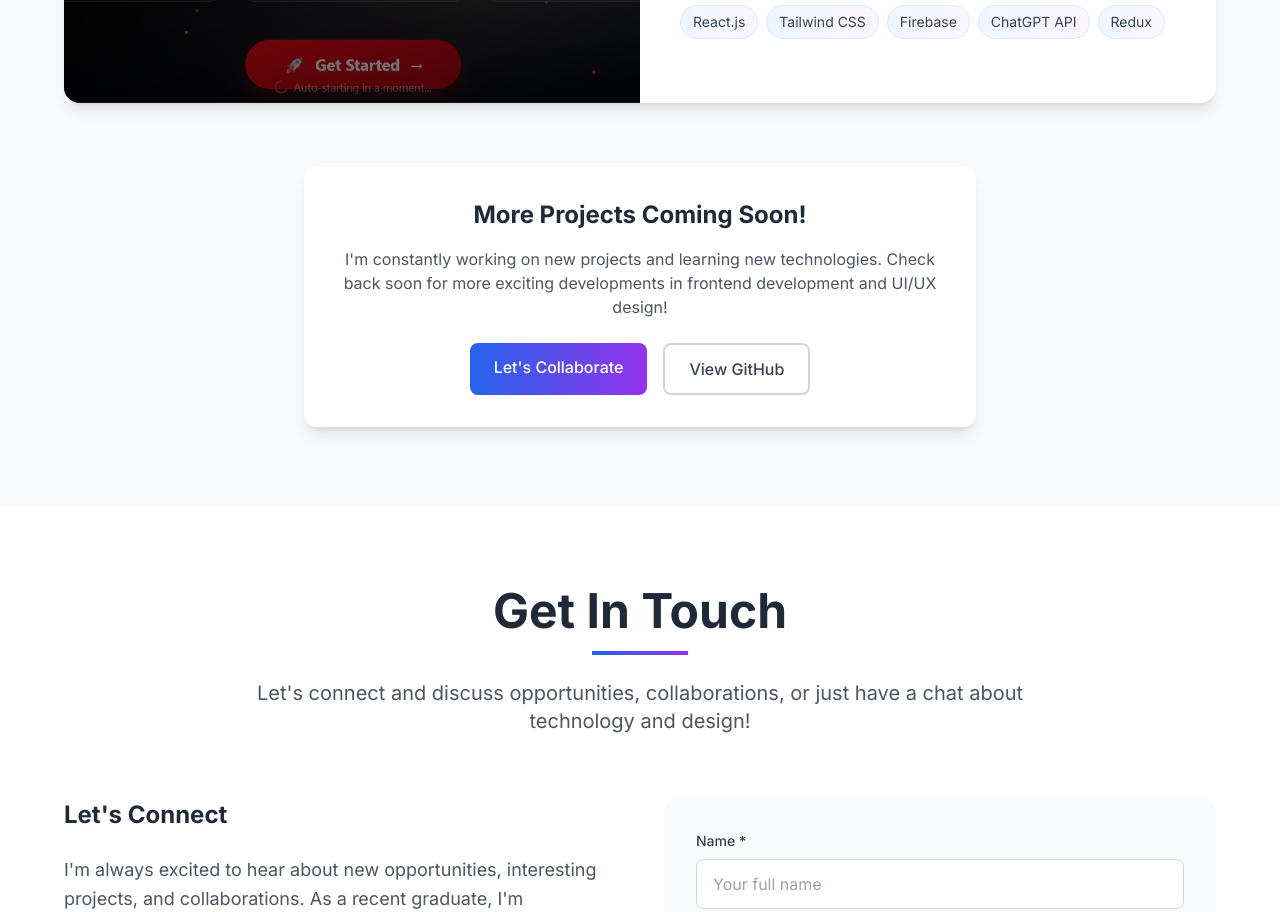
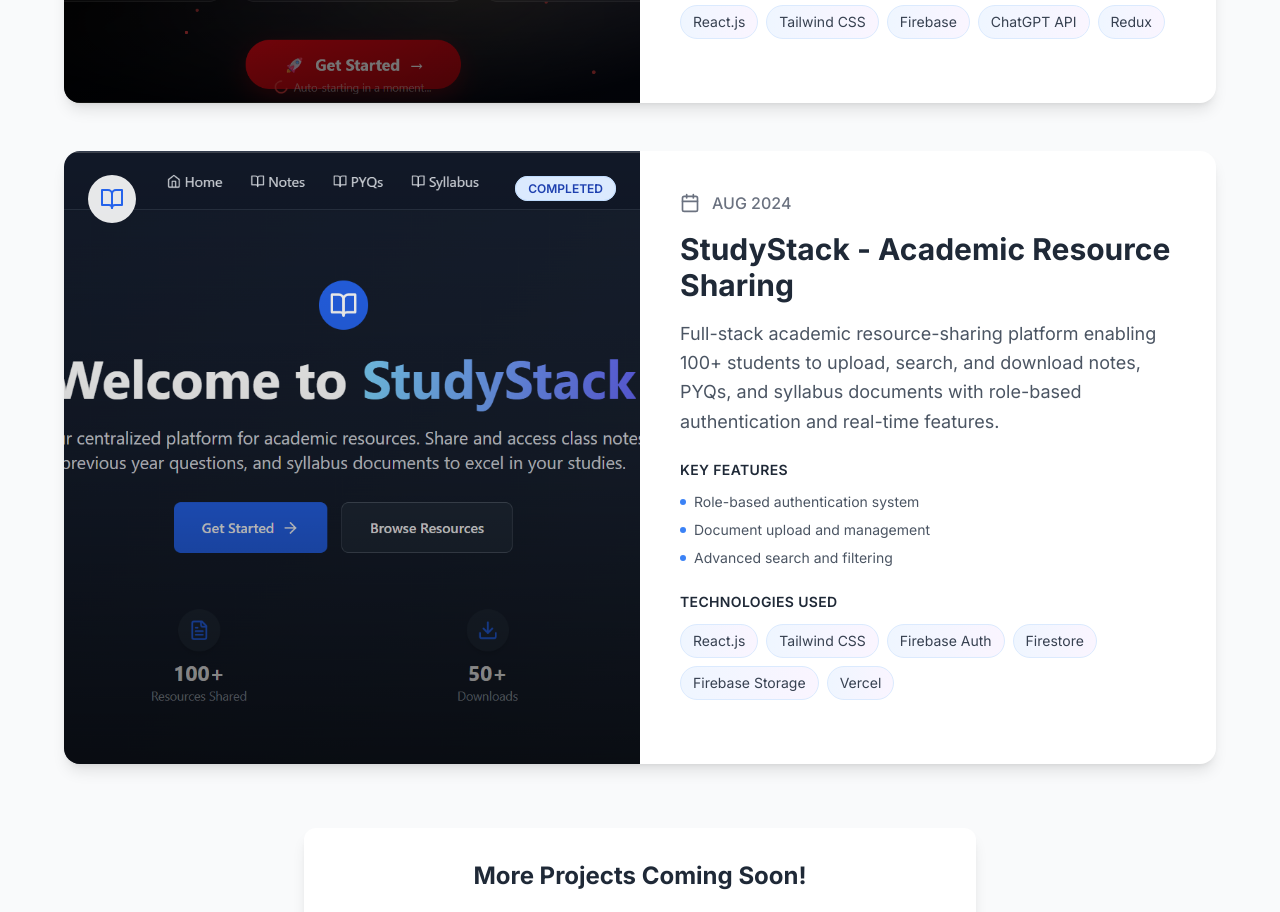
Before and after one commit to nehatkr/React_Portfolio, a React (Vite) app: page / in a window 1280 px wide. Shown: the part 5673-6585 px from the top of the page. Built offline with nearby package versions, Linux system fonts and the light colour scheme.

Commit message:
Add StudyStack Project to Portfolio

```diff
--- a/src/components/Projects.tsx
+++ b/src/components/Projects.tsx
@@ -1,6 +1,6 @@
 import { useState } from 'react';
 import { motion, AnimatePresence } from 'framer-motion';
-import { ExternalLink, Github, Calendar, Search, Briefcase, Scissors, Film, X, CheckCircle, Clock, Star, Code, Database, Zap } from 'lucide-react';
+import { ExternalLink, Github, Calendar, Search, Briefcase, Scissors, Film, X, CheckCircle, Clock, Star, Code, Database, Zap, BookOpen } from 'lucide-react';
 
 const Projects = () => {
   const [selectedProject, setSelectedProject] = useState<number | null>(null);
@@ -175,6 +175,63 @@ const Projects = () => {
         'AI Queries Processed': '2,000+',
         'User Engagement': '85%',
         'Search Accuracy': '92%'
+      }
+    },
+    {
+      title: 'StudyStack - Academic Resource Sharing',
+      description: 'Full-stack academic resource-sharing platform enabling 100+ students to upload, search, and download notes, PYQs, and syllabus documents with role-based authentication and real-time features.',
+      detailedDescription: 'StudyStack is a comprehensive academic resource-sharing web application designed to streamline the process of sharing and accessing educational materials. Built with modern web technologies, it provides a secure and efficient platform for students to collaborate and share academic resources.',
+      image: '/Screenshot 2025-08-06 101719.png',
+      technologies: ['React.js', 'Tailwind CSS', 'Firebase Auth', 'Firestore', 'Firebase Storage', 'Vercel'],
+      liveUrl: '#',
+      githubUrl: '#',
+      status: 'COMPLETED',
+      date: 'AUG 2024',
+      icon: <BookOpen className="w-6 h-6" />,
+      features: [
+        'Role-based authentication system',
+        'Document upload and management',
+        'Advanced search and filtering',
+        'Real-time comments and ratings',
+        'Admin dashboard for approvals'
+      ],
+      detailedFeatures: [
+        {
+          title: 'Role-Based Authentication System',
+          description: 'Three-tier user system (Viewer, Contributor, Admin) with Firebase Auth integration, providing secure access control and enhanced security.',
+          icon: <Star className="w-5 h-5" />
+        },
+        {
+          title: 'Contributor Application Workflow',
+          description: 'Modal-based application system with data collection for roll numbers, batch, and semester details, plus admin dashboard for approval management.',
+          icon: <CheckCircle className="w-5 h-5" />
+        },
+        {
+          title: 'Real-time Document Management',
+          description: 'Firebase Cloud Storage and Firestore integration for instant document storage, retrieval, and metadata management with real-time updates.',
+          icon: <Database className="w-5 h-5" />
+        },
+        {
+          title: 'Interactive User Features',
+          description: 'Comment sections, rating systems, and contributor contact information to enhance user engagement and community interaction.',
+          icon: <Zap className="w-5 h-5" />
+        }
+      ],
+      challenges: [
+        'Implementing secure role-based access control with Firebase Auth',
+        'Building efficient search and filter functionality for large document collections',
+        'Creating a seamless contributor approval workflow with real-time updates'
+      ],
+      learnings: [
+        'Advanced Firebase services integration (Auth, Firestore, Storage)',
+        'Role-based access control implementation and security best practices',
+        'Real-time data synchronization and state management'
+      ],
+      metrics: {
+        'Active Users': '100+',
+        'Documents Shared': '500+',
+        'Search Speed': '<5 seconds',
+        'Uptime': '99.9%'
       }
     }
   ];
```
